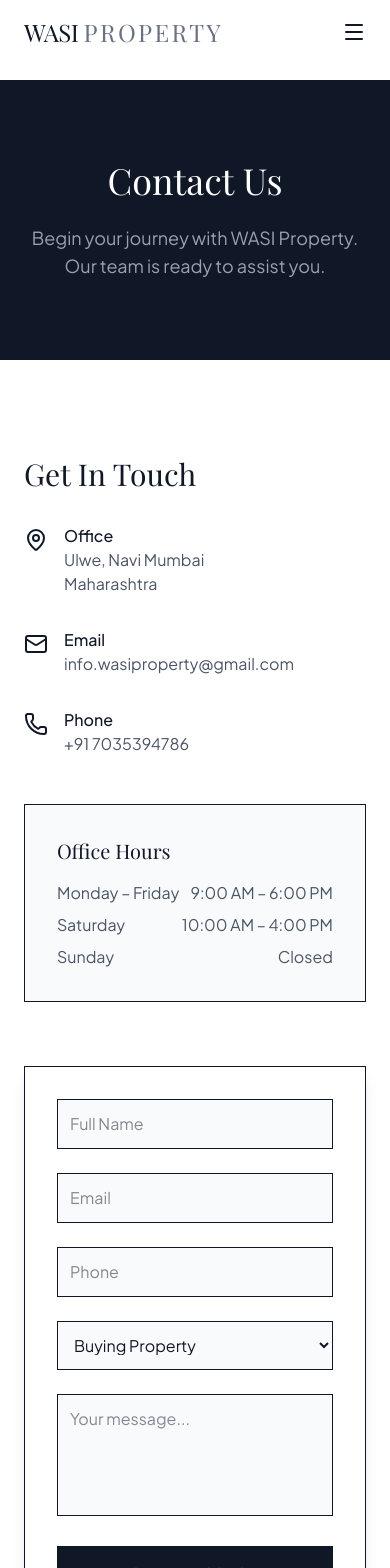
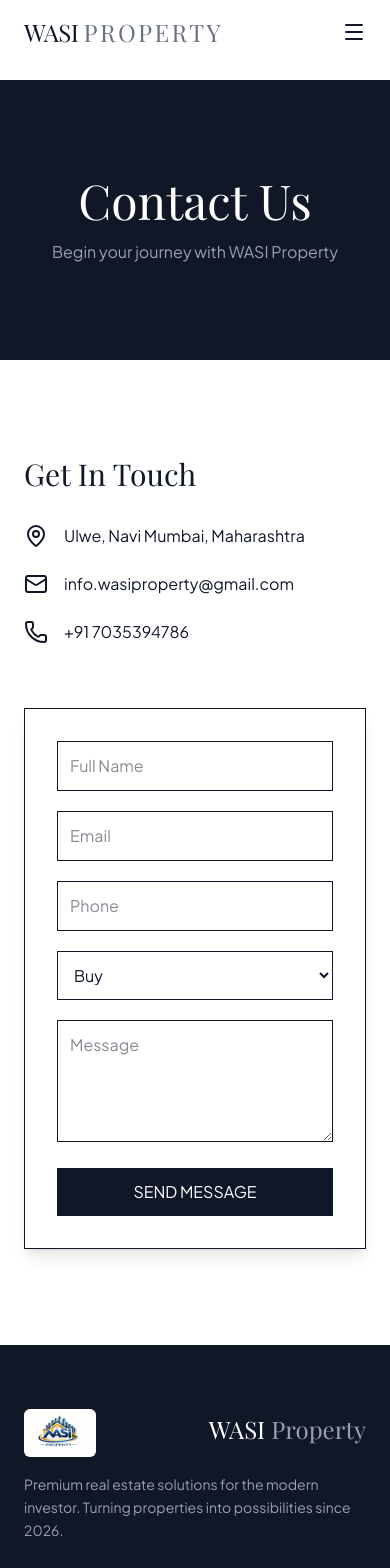
Before and after one commit to naddo210/propertiesweb, a React (Vite) app in the folder properties/: page /contact in a window 390 px wide. Shown: the top 1568 px of the page. Built offline with nearby package versions, Linux system fonts and the light colour scheme; a web font is replaced by a local one.

Commit message:
first-commit

```diff
--- a/properties/src/pages/Contact.jsx
+++ b/properties/src/pages/Contact.jsx
@@ -1,5 +1,11 @@
 import { useState } from "react";
 import { Mail, Phone, MapPin, CheckCircle, AlertCircle } from "lucide-react";
+
+const GOOGLE_SHEET_URL =
+  "PASTE_YOUR_NEW_GOOGLE_SCRIPT_URL_HERE";
+
+const WEB3FORMS_KEY =
+  "eabef0a0-b2cb-4d59-ac72-03ca62cf1c9a";
 
 const Contact = () => {
   const [formData, setFormData] = useState({
@@ -10,7 +16,7 @@ const Contact = () => {
     message: "",
   });
 
-  const [status, setStatus] = useState(null); // null | submitting | success | error
+  const [status, setStatus] = useState(null);
 
   const handleChange = (e) => {
     setFormData({ ...formData, [e.target.name]: e.target.value });
@@ -21,31 +27,22 @@ const Contact = () => {
     setStatus("submitting");
 
     try {
-      /* =======================
-         1️⃣ Send to Web3Forms
-      ======================= */
-      const web3Response = await fetch("https://api.web3forms.com/submit", {
+      /* 1️⃣ WEB3FORMS */
+      const web3Res = await fetch("https://api.web3forms.com/submit", {
         method: "POST",
-        headers: {
-          "Content-Type": "application/json",
-          Accept: "application/json",
-        },
+        headers: { "Content-Type": "application/json" },
         body: JSON.stringify({
-          access_key: "eabef0a0-b2cb-4d59-ac72-03ca62cf1c9a",
+          access_key: WEB3FORMS_KEY,
           ...formData,
         }),
       });
 
-      const web3Result = await web3Response.json();
+      const web3Result = await web3Res.json();
 
-      /* =======================
-         2️⃣ Send to Google Sheet
-      ======================= */
-      await fetch("https://script.google.com/macros/s/AKfycby5Bv7-fh0xD7r4igQXmXmFZ5M4ZmwJZx70fQ3aJOGeWejUel_OjnRYiaWjireiQwQ/exec", {
+      /* 2️⃣ GOOGLE SHEET */
+      await fetch("https://script.google.com/macros/s/AKfycbz6-_K_4eipMJzSwiNJ_Byu-csb0cHfV4svAxH5Yh8t3W_TgznoKdiZLEEpx05b9ZLG/exec", {
         method: "POST",
-        headers: {
-          "Content-Type": "application/json",
-        },
+        headers: { "Content-Type": "application/json" },
         body: JSON.stringify(formData),
       });
 
@@ -61,7 +58,7 @@ const Contact = () => {
       } else {
         setStatus("error");
       }
-    } catch (error) {
+    } catch (err) {
       setStatus("error");
     }
   };
@@ -69,66 +66,35 @@ const Contact = () => {
   return (
     <div className="w-full">
       {/* HERO */}
-      <section className="bg-gray-900 text-white py-20 md:py-32">
-        <div className="max-w-4xl mx-auto px-6 text-center">
-          <h1 className="text-4xl md:text-6xl font-serif mb-6">Contact Us</h1>
-          <p className="text-lg text-gray-400">
-            Begin your journey with WASI Property. Our team is ready to assist you.
+      <section className="bg-gray-900 text-white py-24">
+        <div className="max-w-4xl mx-auto text-center px-6">
+          <h1 className="text-5xl font-serif mb-4">Contact Us</h1>
+          <p className="text-gray-400">
+            Begin your journey with WASI Property
           </p>
         </div>
       </section>
 
       {/* CONTENT */}
       <section className="py-24 bg-white">
-        <div className="max-w-7xl mx-auto px-6 grid grid-cols-1 lg:grid-cols-2 gap-16">
+        <div className="max-w-7xl mx-auto px-6 grid lg:grid-cols-2 gap-16">
 
           {/* INFO */}
           <div>
-            <h2 className="text-3xl font-serif text-gray-900 mb-8">Get In Touch</h2>
+            <h2 className="text-3xl font-serif mb-8">Get In Touch</h2>
 
-            <div className="space-y-8 mb-12">
+            <div className="space-y-6">
               <div className="flex">
-                <MapPin className="h-6 w-6 mt-1 mr-4" />
-                <div>
-                  <h4 className="font-medium">Office</h4>
-                  <p className="text-gray-600">
-                    Ulwe, Navi Mumbai <br /> Maharashtra
-                  </p>
+                <MapPin className="mr-4" />
+                <p>Ulwe, Navi Mumbai, Maharashtra</p>
               </div>
+              <div className="flex">
+                <Mail className="mr-4" />
+                <p>info.wasiproperty@gmail.com</p>
               </div>
-
               <div className="flex">
-                <Mail className="h-6 w-6 mt-1 mr-4" />
-                <div>
-                  <h4 className="font-medium">Email</h4>
-                  <p className="text-gray-600">info.wasiproperty@gmail.com</p>
-                </div>
-              </div>
-
-              <div className="flex">
-                <Phone className="h-6 w-6 mt-1 mr-4" />
-                <div>
-                  <h4 className="font-medium">Phone</h4>
-                  <p className="text-gray-600">+91 7035394786</p>
-                </div>
-              </div>
-            </div>
-
-            <div className="bg-gray-50 p-8 border">
-              <h3 className="font-serif text-xl mb-4">Office Hours</h3>
-              <div className="space-y-2 text-gray-600">
-                <div className="flex justify-between">
-                  <span>Monday – Friday</span>
-                  <span>9:00 AM – 6:00 PM</span>
-                </div>
-                <div className="flex justify-between">
-                  <span>Saturday</span>
-                  <span>10:00 AM – 4:00 PM</span>
-                </div>
-                <div className="flex justify-between">
-                  <span>Sunday</span>
-                  <span>Closed</span>
-                </div>
+                <Phone className="mr-4" />
+                <p>+91 7035394786</p>
               </div>
             </div>
           </div>
@@ -136,31 +102,27 @@ const Contact = () => {
           {/* FORM */}
           <div className="border p-8 shadow-lg">
             {status === "success" ? (
-              <div className="text-center py-12">
-                <CheckCircle className="h-16 w-16 text-green-500 mx-auto mb-4" />
-                <h3 className="text-2xl font-serif mb-2">Message Sent</h3>
-                <p className="text-gray-600">
-                  Thank you for contacting us. We’ll get back to you shortly.
-                </p>
+              <div className="text-center py-10">
+                <CheckCircle className="mx-auto h-14 w-14 text-green-500 mb-4" />
+                <h3 className="text-xl font-serif">Message Sent</h3>
                 <button
                   onClick={() => setStatus(null)}
-                  className="mt-6 underline"
+                  className="underline mt-4"
                 >
-                  Send another message
+                  Send another
                 </button>
               </div>
             ) : (
-              <form onSubmit={handleSubmit} className="space-y-6">
+              <form onSubmit={handleSubmit} className="space-y-5">
                 <input
                   name="name"
                   placeholder="Full Name"
                   required
                   value={formData.name}
                   onChange={handleChange}
-                  className="w-full p-3 bg-gray-50 border"
+                  className="w-full p-3 border"
                 />
 
-                <div className="grid md:grid-cols-2 gap-6">
                 <input
                   name="email"
                   type="email"
@@ -168,50 +130,48 @@ const Contact = () => {
                   required
                   value={formData.email}
                   onChange={handleChange}
-                    className="w-full p-3 bg-gray-50 border"
+                  className="w-full p-3 border"
                 />
+
                 <input
                   name="phone"
                   placeholder="Phone"
                   required
                   value={formData.phone}
                   onChange={handleChange}
-                    className="w-full p-3 bg-gray-50 border"
+                  className="w-full p-3 border"
                 />
-                </div>
 
                 <select
                   name="type"
                   value={formData.type}
                   onChange={handleChange}
-                  className="w-full p-3 bg-gray-50 border"
+                  className="w-full p-3 border"
                 >
-                  <option value="Buy">Buying Property</option>
-                  <option value="Sell">Selling Property</option>
-                  <option value="Rent">Renting</option>
-                  <option value="Consultation">Consultation</option>
+                  <option>Buy</option>
+                  <option>Sell</option>
+                  <option>Rent</option>
+                  <option>Consultation</option>
                 </select>
 
                 <textarea
                   name="message"
                   rows="4"
-                  placeholder="Your message..."
+                  placeholder="Message"
                   value={formData.message}
                   onChange={handleChange}
-                  className="w-full p-3 bg-gray-50 border resize-none"
+                  className="w-full p-3 border"
                 />
 
                 {status === "error" && (
-                  <div className="flex items-center text-red-600 text-sm">
-                    <AlertCircle className="h-4 w-4 mr-2" />
-                    Something went wrong. Try again.
+                  <div className="flex text-red-600 text-sm">
+                    <AlertCircle className="mr-2" /> Something went wrong
                   </div>
                 )}
 
                 <button
-                  type="submit"
                   disabled={status === "submitting"}
-                  className="w-full py-4 bg-gray-900 text-white uppercase tracking-wide"
+                  className="w-full bg-gray-900 text-white py-3 uppercase"
                 >
                   {status === "submitting" ? "Sending..." : "Send Message"}
                 </button>
```
Lines whose indentation alone changed are shown as unchanged.
